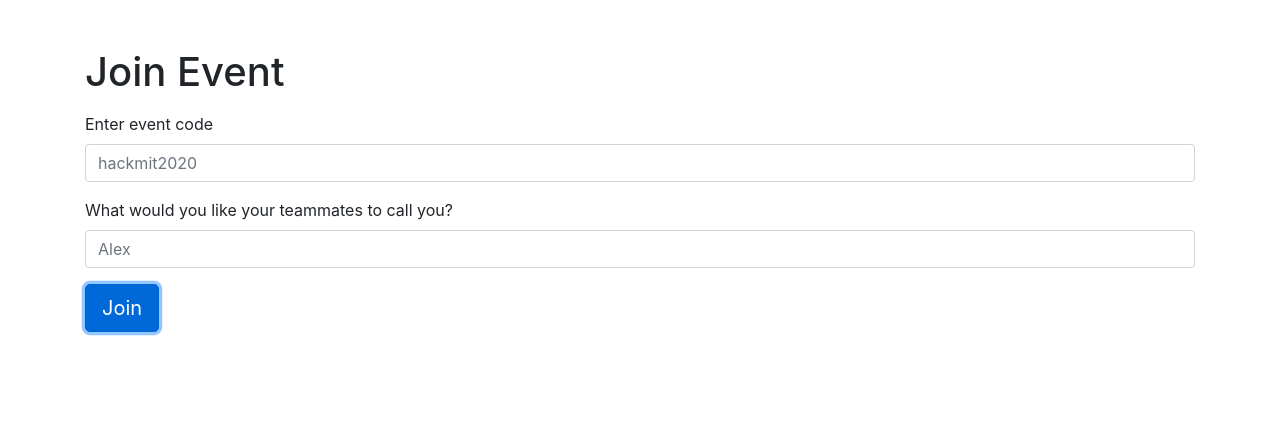
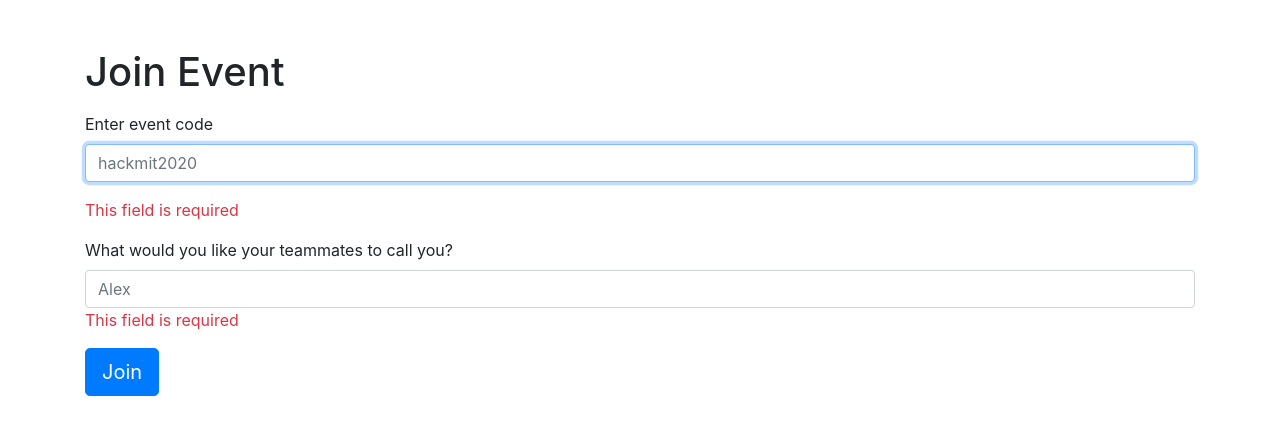
Before and after one commit to yanchen01/hackmit2020, a React (Create React App) app: page /join in a window 1280 px wide. Both pictures are taken after a click on the button "Join". Shown: the top 434 px of the page. Built offline with nearby package versions, Linux system fonts and the light colour scheme.

Commit message:
Add join event validators

```diff
--- a/src/containers/Join/index.jsx
+++ b/src/containers/Join/index.jsx
@@ -5,11 +5,14 @@ import firebase from 'firebase';
 import './style.css';
 
 const Join = () => {
-  const onSubmit = () => {
+  const onSubmit = (data) => {
+    const { eventCode, name } = data;
 
   }
 
   const { register, handleSubmit, watch, errors } = useForm();
+
+  console.log('errors', errors)
 
   return (
     <section className='join-event-page m-xl-5'>
@@ -20,12 +23,15 @@ const Join = () => {
           <label>Enter event code</label>
           <InputGroup>
             <FormControl
+              name='eventCode'
+              ref={register({ min: 1, required: true, maxLength: 25 })}
               placeholder="hackmit2020"
               aria-label="eventcode"
               aria-describedby="basic-addon1"
             />
           </InputGroup>
         </div>
+        {errors.eventCode && <span className='text-danger'>This field is required</span>}
 
         <div className='mt-lg-3 mt-lg-3'>
           <label>
@@ -33,15 +39,18 @@ const Join = () => {
           </label>
           <InputGroup>
             <FormControl
+              name='name'
+              ref={register({ min: 3, max: 50, required: true })}
               placeholder="Alex"
               aria-label="Username"
               aria-describedby="basic-addon1"
             />
           </InputGroup>
         </div>
+        {errors.name && <span className='text-danger'>This field is required</span>}
 
         <div className='mt-lg-3 mb-lg-3'>
-          <Button variant='primary' size='lg'>
+          <Button onClick={handleSubmit(onSubmit)} variant='primary' size='lg'>
             Join
           </Button>
         </div>
```
